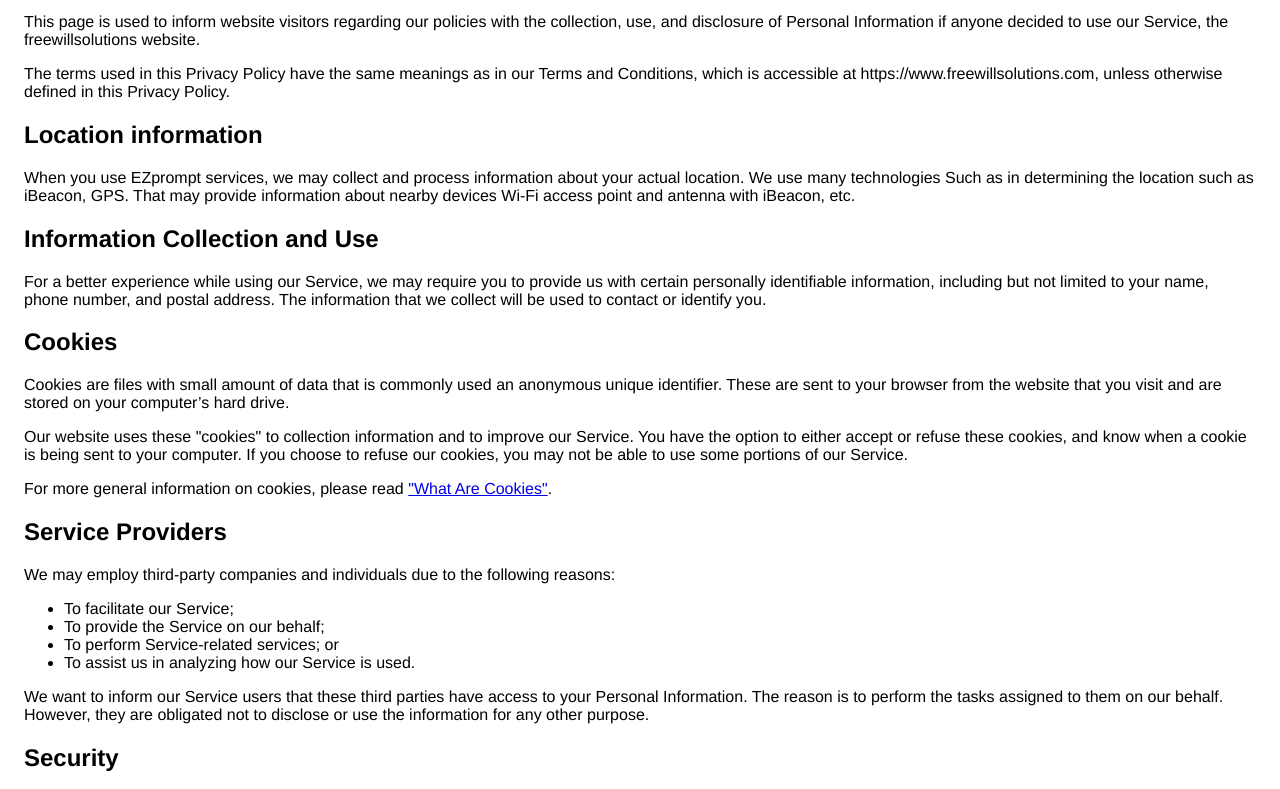
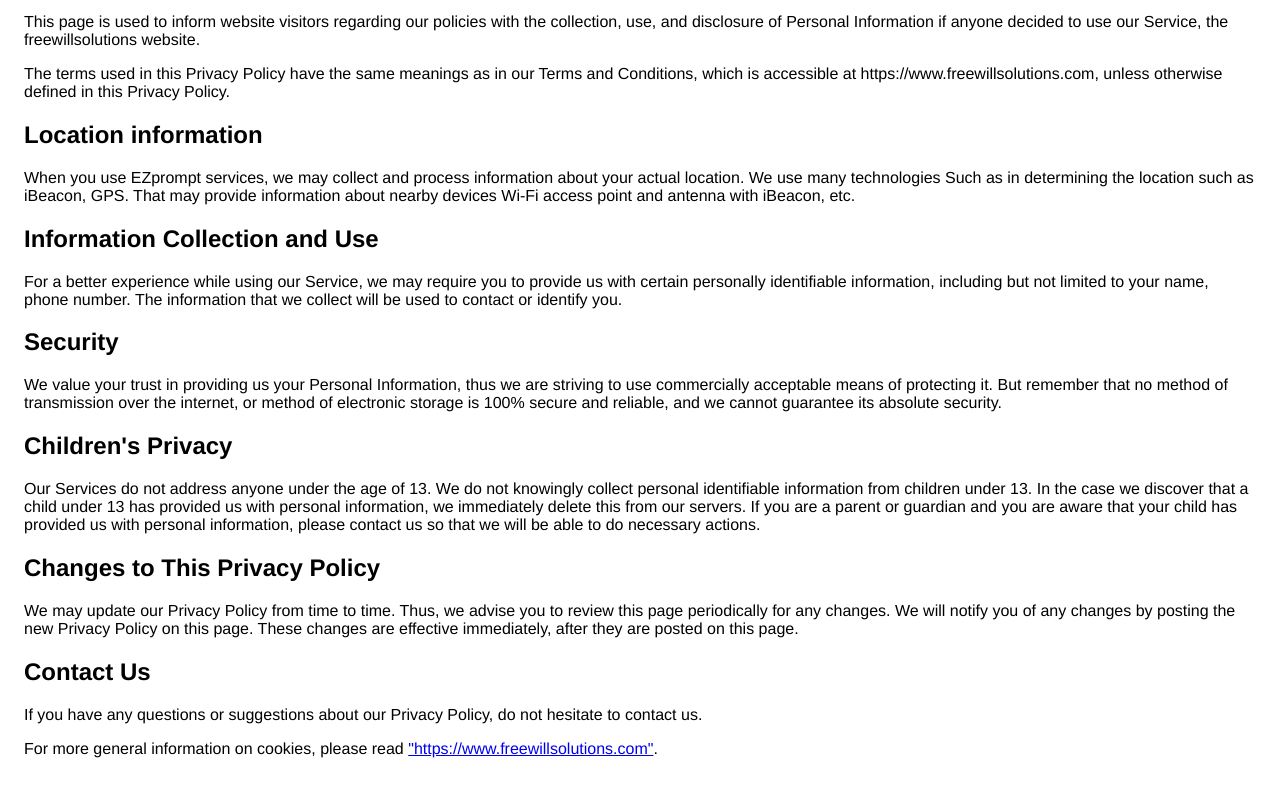
Before and after one commit to GraphNPT/EZprompt, a plain HTML site: page privacy_policy.html in a window 1280 px wide. Shown: the part 125-914 px from the top of the page. Drawn offline with Linux system fonts and the light colour scheme.

Commit message:
Update privacy_policy.html

```diff
--- a/privacy_policy.html
+++ b/privacy_policy.html
@@ -21,38 +21,13 @@
 
 <h2>Information Collection and Use</h2>
 
-<p>For a better experience while using our Service, we may require you to provide us with certain personally identifiable information, including but not limited to your name, phone number, and postal address. The information that we collect will be used to contact or identify you.</p>
-
-<h2>Cookies</h2>
-
-<p>Cookies are files with small amount of data that is commonly used an anonymous unique identifier. These are sent to your browser from the website that you visit and are stored on your computer’s hard drive.</p>
-
-<p>Our website uses these "cookies" to collection information and to improve our Service. You have the option to either accept or refuse these cookies, and know when a cookie is being sent to your computer. If you choose to refuse our cookies, you may not be able to use some portions of our Service.</p>
-
-<p>For more general information on cookies, please read <a href="https://www.privacypolicyonline.com/what-are-cookies/">"What Are Cookies"</a>.</p>
-
-<h2>Service Providers</h2>
-
-<p>We may employ third-party companies and individuals due to the following reasons:</p>
-
-<ul>
-    <li>To facilitate our Service;</li>
-    <li>To provide the Service on our behalf;</li>
-    <li>To perform Service-related services; or</li>
-    <li>To assist us in analyzing how our Service is used.</li>
-</ul>
-
-<p>We want to inform our Service users that these third parties have access to your Personal Information. The reason is to perform the tasks assigned to them on our behalf. However, they are obligated not to disclose or use the information for any other purpose.</p>
+<p>For a better experience while using our Service, we may require you to provide us with certain personally identifiable information, including but not limited to your name, phone number. The information that we collect will be used to contact or identify you.</p>
 
 <h2>Security</h2>
 
 <p>We value your trust in providing us your Personal Information, thus we are striving to use commercially acceptable means of protecting it. But remember that no method of transmission over the internet, or method of electronic storage is 100% secure and reliable, and we cannot guarantee its absolute security.</p>
 
-<h2>Links to Other Sites</h2>
-
-<p>Our Service may contain links to other sites. If you click on a third-party link, you will be directed to that site. Note that these external sites are not operated by us. Therefore, we strongly advise you to review the Privacy Policy of these websites. We have no control over, and assume no responsibility for the content, privacy policies, or practices of any third-party sites or services.</p>
-
-<p>Children's Privacy</p>
+<h2>Children's Privacy</h2>
 
 <p>Our Services do not address anyone under the age of 13. We do not knowingly collect personal identifiable information from children under 13. In the case we discover that a child under 13 has provided us with personal information, we immediately delete this from our servers. If you are a parent or guardian and you are aware that your child has provided us with personal information, please contact us so that we will be able to do necessary actions.</p>
 
@@ -63,5 +38,8 @@
 <h2>Contact Us</h2>
 
 <p>If you have any questions or suggestions about our Privacy Policy, do not hesitate to contact us.</p>
+
+<p>For more general information on cookies, please read <a href="https://www.freewillsolutions.com">"https://www.freewillsolutions.com"</a>.</p>
+
     </body>
     </html>
```
